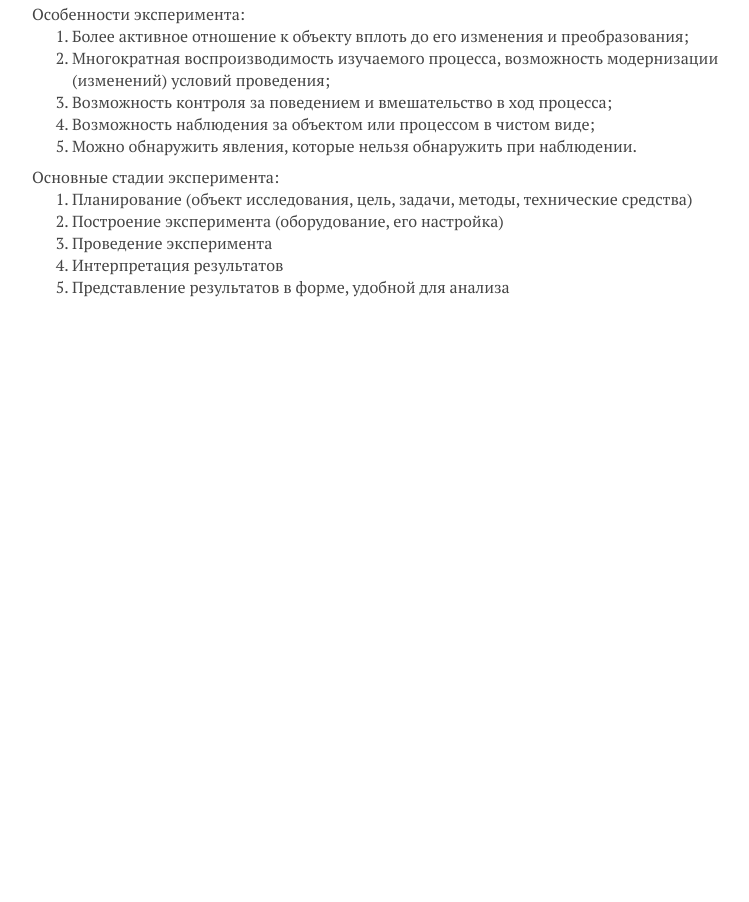
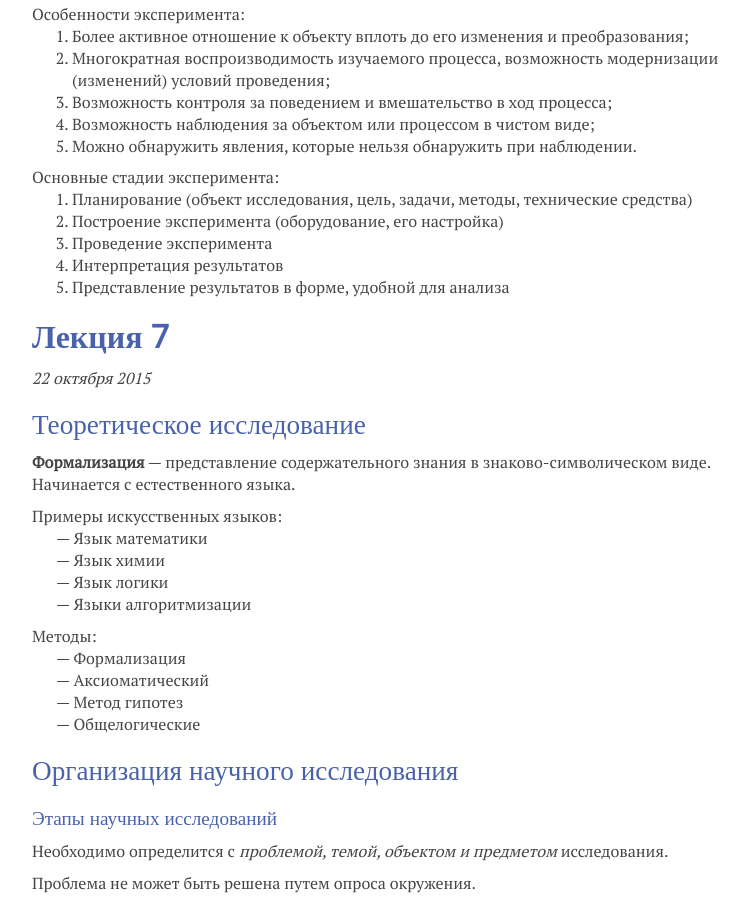
Before and after one commit to Alexey-Abakumkin/Alexey-Abakumkin.github.io, a plain HTML site: page lectures/basics-of-science-researches/text.html in a window 1280 px wide. Shown: the part 2748-3650 px from the top of the page, without its empty margins (224-973 px from the left). Before the commit the page ends 3054 px from the top, so only its background shows below. Drawn offline with nearby package versions, Linux system fonts and the light colour scheme.

Commit message:
22.10.2015

```diff
--- a/lectures/basics-of-science-researches/text.html
+++ b/lectures/basics-of-science-researches/text.html
@@ -208,6 +208,41 @@
             <li>Представление результатов в форме, удобной для анализа</li>
         </ol>
 
+        <h1>Лекция 7</h1>
+
+        <p><em>22 октября 2015</em></p>
+
+        <h2>Теоретическое исследование</h2>
+
+        <p><strong>Формализация</strong> — представление содержательного знания в знаково-символическом виде. Начинается с естественного языка.</p>
+
+        <p>Примеры искусственных языков:</p>
+
+        <ul>
+        <li>Язык математики</li>
+        <li>Язык химии</li>
+        <li>Язык логики</li>
+        <li>Языки алгоритмизации</li>
+        </ul>
+
+        <p>Методы:</p>
+
+        <ul>
+        <li>Формализация</li>
+        <li>Аксиоматический</li>
+        <li>Метод гипотез</li>
+        <li>Общелогические</li>
+        </ul>
+
+        <h2>Организация научного исследования</h2>
+
+        <h3>Этапы научных исследований</h3>
+
+        <p>Необходимо определится с <em>проблемой, темой, объектом и предметом</em> исследования.</p>
+
+        <p>Проблема не может быть решена путем опроса окружения.</p>
+
+
     </section>
 </body>
 
```
